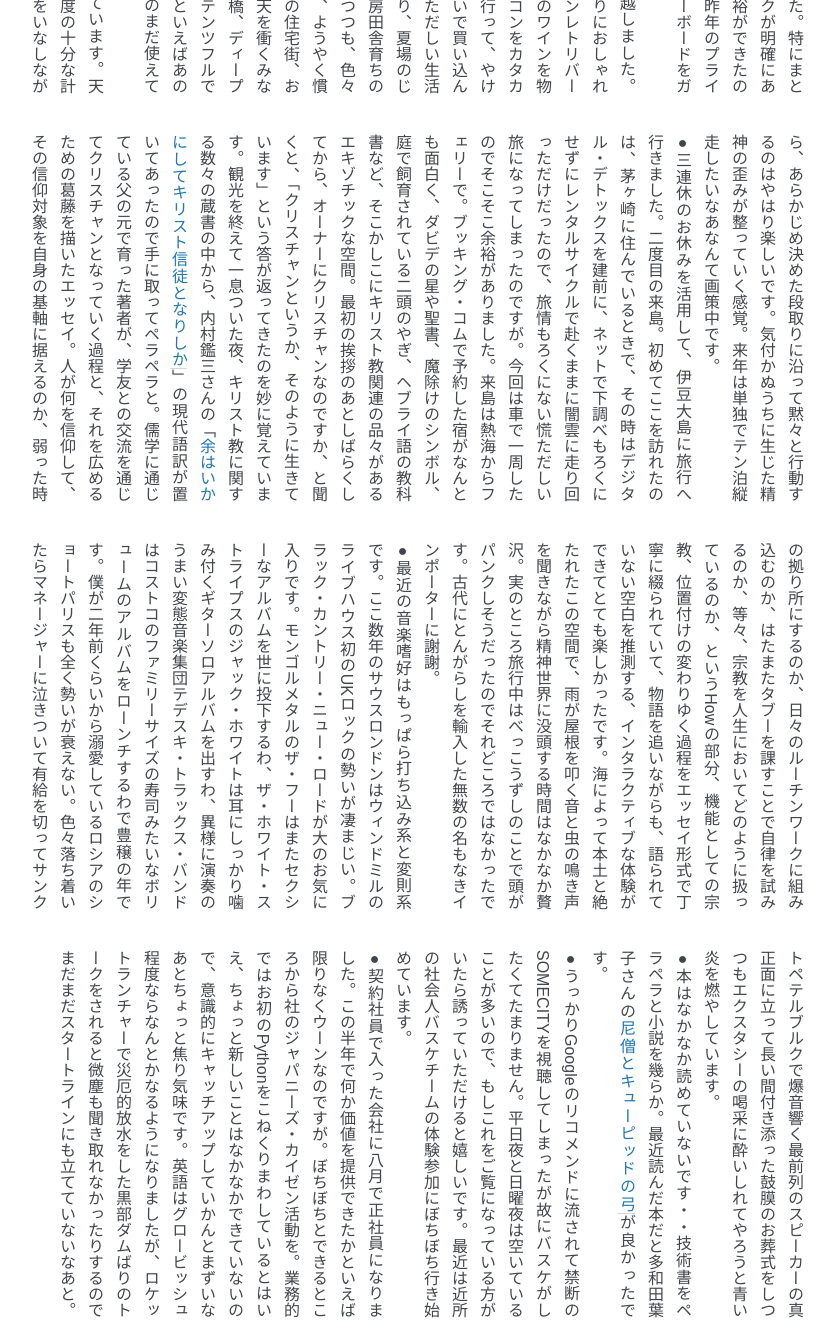
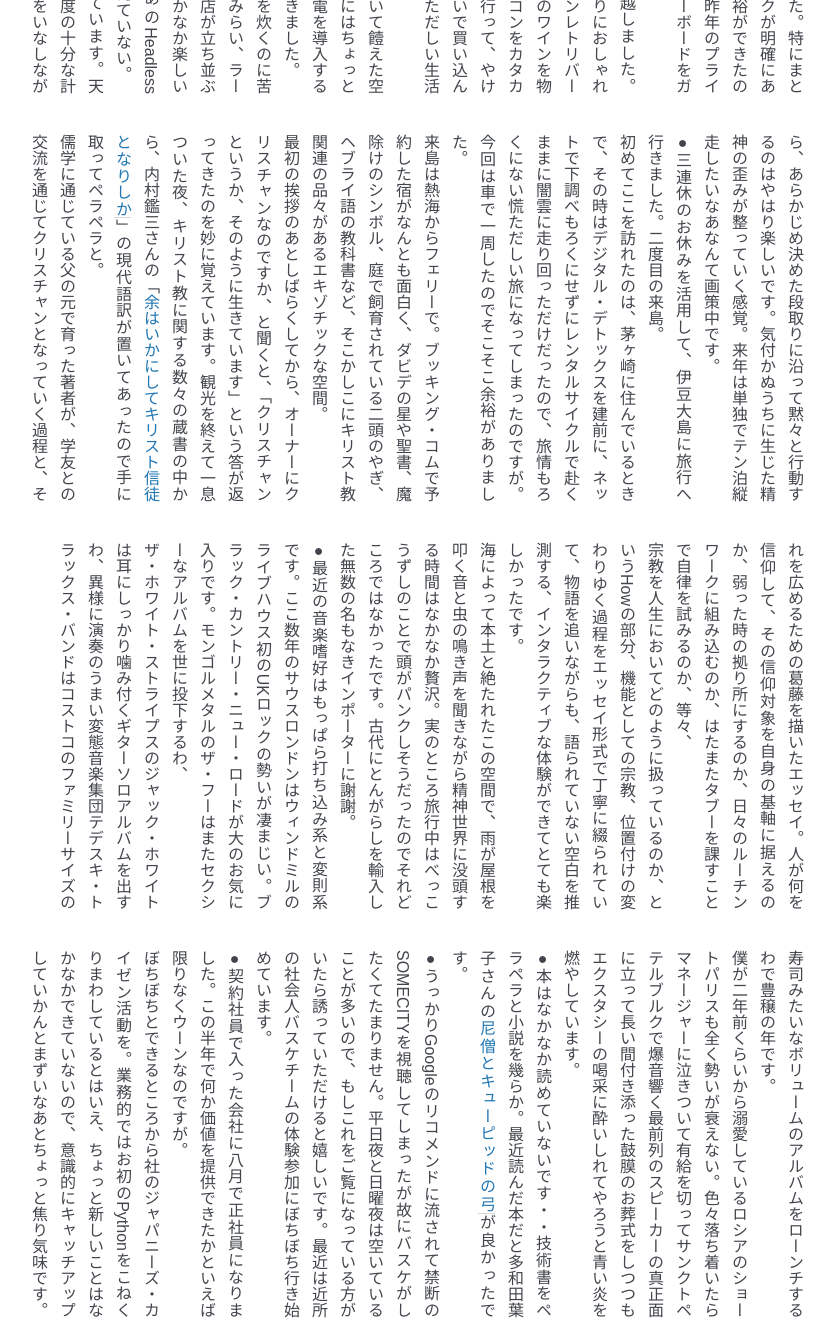
Before and after one commit to kubosuke/kubosuke.github.io, a plain HTML site: page posts/20220928/index.html in a window 1280 px wide. Shown: the part 560-1882 px from the top of the page, without its empty margins (232-1067 px from the left). Drawn offline with Linux system fonts and the light colour scheme.

Commit message:
20220928

```diff
--- a/posts/20220928/index.html
+++ b/posts/20220928/index.html
@@ -93,13 +93,25 @@
 
     <div class="content">
       <p>前回の更新からはや半年が経過しました。特にまとまった発見や掘り下げてみたいトピックが明確にあるわけではないのですが、ちょっと余裕ができたので体力のあるうちに記録しようと思い昨年のプライムデーで衝動買いしたロジクールのキーボードをガタガタ叩いている次第です。</p>
-<p>●今年の四月に横浜の石川町に引っ越しました。石川町といっても、陽気のいい昼下がりにおしゃれな石畳の商店街で多頭飼いのゴールデンレトリバーを引き連れて元町ユニオン三階で今晩のワインを物色・・なんてことはなく、昼間はパソコンをカタカタいじって、夜は余力があればジムに行って、やけに閉店時間の早いスーパーで食材を急いで買い込んで料理して食べて寝る・・といった慌ただしい生活を続けています。都心ということもあり、夏場のじめついて饐えた空気の臭いは千葉は外房田舎育ちの自分にはちょっと耐えかねる日もありつつも、色々な家電を導入する等の工夫を経て半年、ようやく慣れてきました。飲み屋街の野毛や本牧の住宅街、お米を炊くのに苦労しそうなタワマンが天を衝くみなとみらい、ラーメンが美味しい大さん橋、ディープな店が立ち並ぶ福富町などなど、コンテンツフルでなかなか楽しいです。コンテンツフルといえばあのHeadless CMS、気になっているもののまだ使えていない。</p>
+<p>●今年の四月に横浜の石川町に引っ越しました。石川町といっても、陽気のいい昼下がりにおしゃれな石畳の商店街で多頭飼いのゴールデンレトリバーを引き連れて元町ユニオン三階で今晩のワインを物色・・なんてことはなく、昼間はパソコンをカタカタいじって、夜は余力があればジムに行って、やけに閉店時間の早いスーパーで食材を急いで買い込んで料理して食べて寝る・・といった慌ただしい生活を続けています。</p>
+<p>都心ということもあり、夏場のじめついて饐えた空気の臭いは千葉は外房田舎育ちの自分にはちょっと耐えかねる日もありつつも、色々な家電を導入する等の工夫を経て半年、ようやく慣れてきました。</p>
+<p>飲み屋街の野毛や本牧の住宅街、お米を炊くのに苦労しそうなタワマンが天を衝くみなとみらい、ラーメンが美味しい大さん橋、ディープな店が立ち並ぶ福富町などなど、コンテンツフルでなかなか楽しいです。コンテンツフルといえばあのHeadless CMS、気になっているもののまだ使えていない。</p>
 <p>●月１くらいのペースで登山に行っています。天城、乾徳、丹沢、大菩薩など。ある程度の十分な計画を組んで、あらゆる予想外の理不尽をいなしながら、あらかじめ決めた段取りに沿って黙々と行動するのはやはり楽しいです。気付かぬうちに生じた精神の歪みが整っていく感覚。来年は単独でテン泊縦走したいなあなんて画策中です。</p>
-<p>●三連休のお休みを活用して、伊豆大島に旅行へ行きました。二度目の来島。初めてここを訪れたのは、茅ヶ崎に住んでいるときで、その時はデジタル・デトックスを建前に、ネットで下調べもろくにせずにレンタルサイクルで赴くままに闇雲に走り回っただけだったので、旅情もろくにない慌ただしい旅になってしまったのですが。今回は車で一周したのでそこそこ余裕がありました。来島は熱海からフェリーで。ブッキング・コムで予約した宿がなんとも面白く、ダビデの星や聖書、魔除けのシンボル、庭で飼育されている二頭のやぎ、ヘブライ語の教科書など、そこかしこにキリスト教関連の品々があるエキゾチックな空間。最初の挨拶のあとしばらくしてから、オーナーにクリスチャンなのですか、と聞くと、「クリスチャンというか、そのように生きています」という答が返ってきたのを妙に覚えています。観光を終えて一息ついた夜、キリスト教に関する数々の蔵書の中から、内村鑑三さんの「<a href="https://amz.run/5mnl">余はいかにしてキリスト信徒となりしか</a>」の現代語訳が置いてあったので手に取ってペラペラと。儒学に通じている父の元で育った著者が、学友との交流を通じてクリスチャンとなっていく過程と、それを広めるための葛藤を描いたエッセイ。人が何を信仰して、その信仰対象を自身の基軸に据えるのか、弱った時の拠り所にするのか、日々のルーチンワークに組み込むのか、はたまたタブーを課すことで自律を試みるのか、等々、宗教を人生においてどのように扱っているのか、というHowの部分、機能としての宗教、位置付けの変わりゆく過程をエッセイ形式で丁寧に綴られていて、物語を追いながらも、語られていない空白を推測する、インタラクティブな体験ができてとても楽しかったです。海によって本土と絶たれたこの空間で、雨が屋根を叩く音と虫の鳴き声を聞きながら精神世界に没頭する時間はなかなか贅沢。実のところ旅行中はべっこうずしのことで頭がパンクしそうだったのでそれどころではなかったです。古代にとんがらしを輸入した無数の名もなきインポーターに謝謝。</p>
-<p>●最近の音楽嗜好はもっぱら打ち込み系と変則系です。ここ数年のサウスロンドンはウィンドミルのライブハウス初のUKロックの勢いが凄まじい。ブラック・カントリー・ニュー・ロードが大のお気に入りです。モンゴルメタルのザ・フーはまたセクシーなアルバムを世に投下するわ、ザ・ホワイト・ストライプスのジャック・ホワイトは耳にしっかり噛み付くギターソロアルバムを出すわ、異様に演奏のうまい変態音楽集団テデスキ・トラックス・バンドはコストコのファミリーサイズの寿司みたいなボリュームのアルバムをローンチするわで豊穣の年です。僕が二年前くらいから溺愛しているロシアのショートパリスも全く勢いが衰えない。色々落ち着いたらマネージャーに泣きついて有給を切ってサンクトペテルブルクで爆音響く最前列のスピーカーの真正面に立って長い間付き添った鼓膜のお葬式をしつつもエクスタシーの喝采に酔いしれてやろうと青い炎を燃やしています。</p>
+<p>●三連休のお休みを活用して、伊豆大島に旅行へ行きました。二度目の来島。</p>
+<p>初めてここを訪れたのは、茅ヶ崎に住んでいるときで、その時はデジタル・デトックスを建前に、ネットで下調べもろくにせずにレンタルサイクルで赴くままに闇雲に走り回っただけだったので、旅情もろくにない慌ただしい旅になってしまったのですが。今回は車で一周したのでそこそこ余裕がありました。</p>
+<p>来島は熱海からフェリーで。ブッキング・コムで予約した宿がなんとも面白く、ダビデの星や聖書、魔除けのシンボル、庭で飼育されている二頭のやぎ、ヘブライ語の教科書など、そこかしこにキリスト教関連の品々があるエキゾチックな空間。</p>
+<p>最初の挨拶のあとしばらくしてから、オーナーにクリスチャンなのですか、と聞くと、「クリスチャンというか、そのように生きています」という答が返ってきたのを妙に覚えています。観光を終えて一息ついた夜、キリスト教に関する数々の蔵書の中から、内村鑑三さんの「<a href="https://amz.run/5mnl">余はいかにしてキリスト信徒となりしか</a>」の現代語訳が置いてあったので手に取ってペラペラと。</p>
+<p>儒学に通じている父の元で育った著者が、学友との交流を通じてクリスチャンとなっていく過程と、それを広めるための葛藤を描いたエッセイ。人が何を信仰して、その信仰対象を自身の基軸に据えるのか、弱った時の拠り所にするのか、日々のルーチンワークに組み込むのか、はたまたタブーを課すことで自律を試みるのか、等々、</p>
+<p>宗教を人生においてどのように扱っているのか、というHowの部分、機能としての宗教、位置付けの変わりゆく過程をエッセイ形式で丁寧に綴られていて、物語を追いながらも、語られていない空白を推測する、インタラクティブな体験ができてとても楽しかったです。</p>
+<p>海によって本土と絶たれたこの空間で、雨が屋根を叩く音と虫の鳴き声を聞きながら精神世界に没頭する時間はなかなか贅沢。実のところ旅行中はべっこうずしのことで頭がパンクしそうだったのでそれどころではなかったです。古代にとんがらしを輸入した無数の名もなきインポーターに謝謝。</p>
+<p>●最近の音楽嗜好はもっぱら打ち込み系と変則系です。ここ数年のサウスロンドンはウィンドミルのライブハウス初のUKロックの勢いが凄まじい。ブラック・カントリー・ニュー・ロードが大のお気に入りです。モンゴルメタルのザ・フーはまたセクシーなアルバムを世に投下するわ、</p>
+<p>ザ・ホワイト・ストライプスのジャック・ホワイトは耳にしっかり噛み付くギターソロアルバムを出すわ、異様に演奏のうまい変態音楽集団テデスキ・トラックス・バンドはコストコのファミリーサイズの寿司みたいなボリュームのアルバムをローンチするわで豊穣の年です。</p>
+<p>僕が二年前くらいから溺愛しているロシアのショートパリスも全く勢いが衰えない。色々落ち着いたらマネージャーに泣きついて有給を切ってサンクトペテルブルクで爆音響く最前列のスピーカーの真正面に立って長い間付き添った鼓膜のお葬式をしつつもエクスタシーの喝采に酔いしれてやろうと青い炎を燃やしています。</p>
 <p>●本はなかなか読めていないです・・技術書をペラペラと小説を幾らか。最近読んだ本だと多和田葉子さんの<a href="https://amz.run/5ynB">尼僧とキューピッドの弓</a>が良かったです。</p>
 <p>●うっかりGoogleのリコメンドに流されて禁断のSOMECITYを視聴してしまったが故にバスケがしたくてたまりません。平日夜と日曜夜は空いていることが多いので、もしこれをご覧になっている方がいたら誘っていただけると嬉しいです。最近は近所の社会人バスケチームの体験参加にぼちぼち行き始めています。</p>
-<p>●契約社員で入った会社に八月で正社員になりました。この半年で何か価値を提供できたかといえば限りなくウーンなのですが。ぼちぼちとできるところから社のジャパニーズ・カイゼン活動を。業務的ではお初のPythonをこねくりまわしているとはいえ、ちょっと新しいことはなかなかできていないので、意識的にキャッチアップしていかんとまずいなあとちょっと焦り気味です。英語はグロービッシュ程度ならなんとかなるようになりましたが、ロケットランチャーで災厄的放水をした黒部ダムばりのトークをされると微塵も聞き取れなかったりするのでまだまだスタートラインにも立てていないなあと。特に表現の引き出しと単語力が欠如していることを如実に感じています。まだまだ。</p>
+<p>●契約社員で入った会社に八月で正社員になりました。この半年で何か価値を提供できたかといえば限りなくウーンなのですが。</p>
+<p>ぼちぼちとできるところから社のジャパニーズ・カイゼン活動を。業務的ではお初のPythonをこねくりまわしているとはいえ、ちょっと新しいことはなかなかできていないので、意識的にキャッチアップしていかんとまずいなあとちょっと焦り気味です。</p>
+<p>英語はグロービッシュ程度ならなんとかなるようになりましたが、ロケットランチャーで災厄的放水をした黒部ダムばりのトークをされると微塵も聞き取れなかったりするのでまだまだスタートラインにも立てていないなあと。特に表現の引き出しと単語力が欠如していることを如実に感じています。まだまだ。</p>
 <p>とまあこんなところです。明日も朝早いので寝ます。</p>
 
 
```
Also changed, not shown: index.xml (+16 -4 lines), posts/index.xml (+16 -4 lines), index.html (line endings or trailing spaces).
